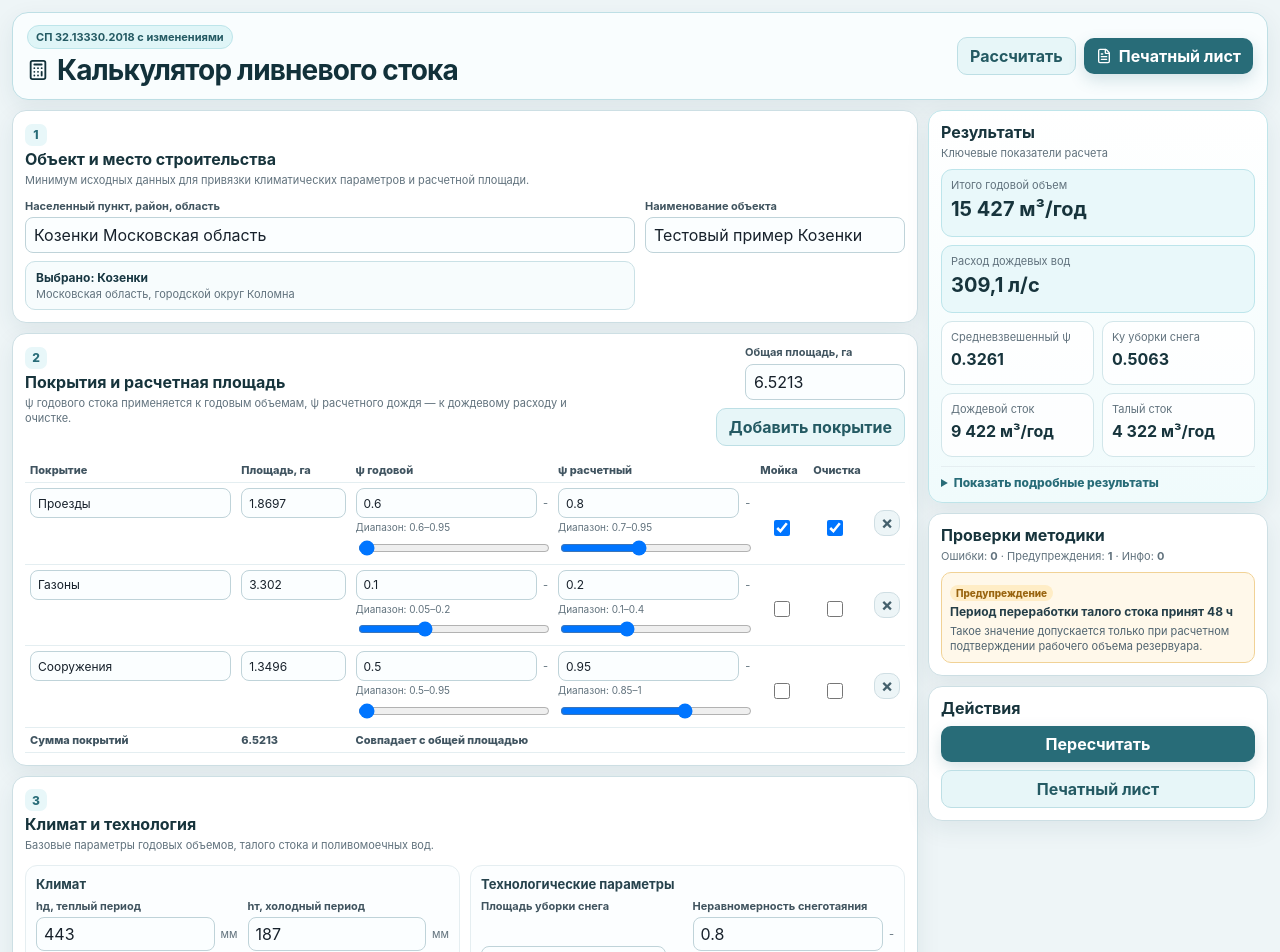
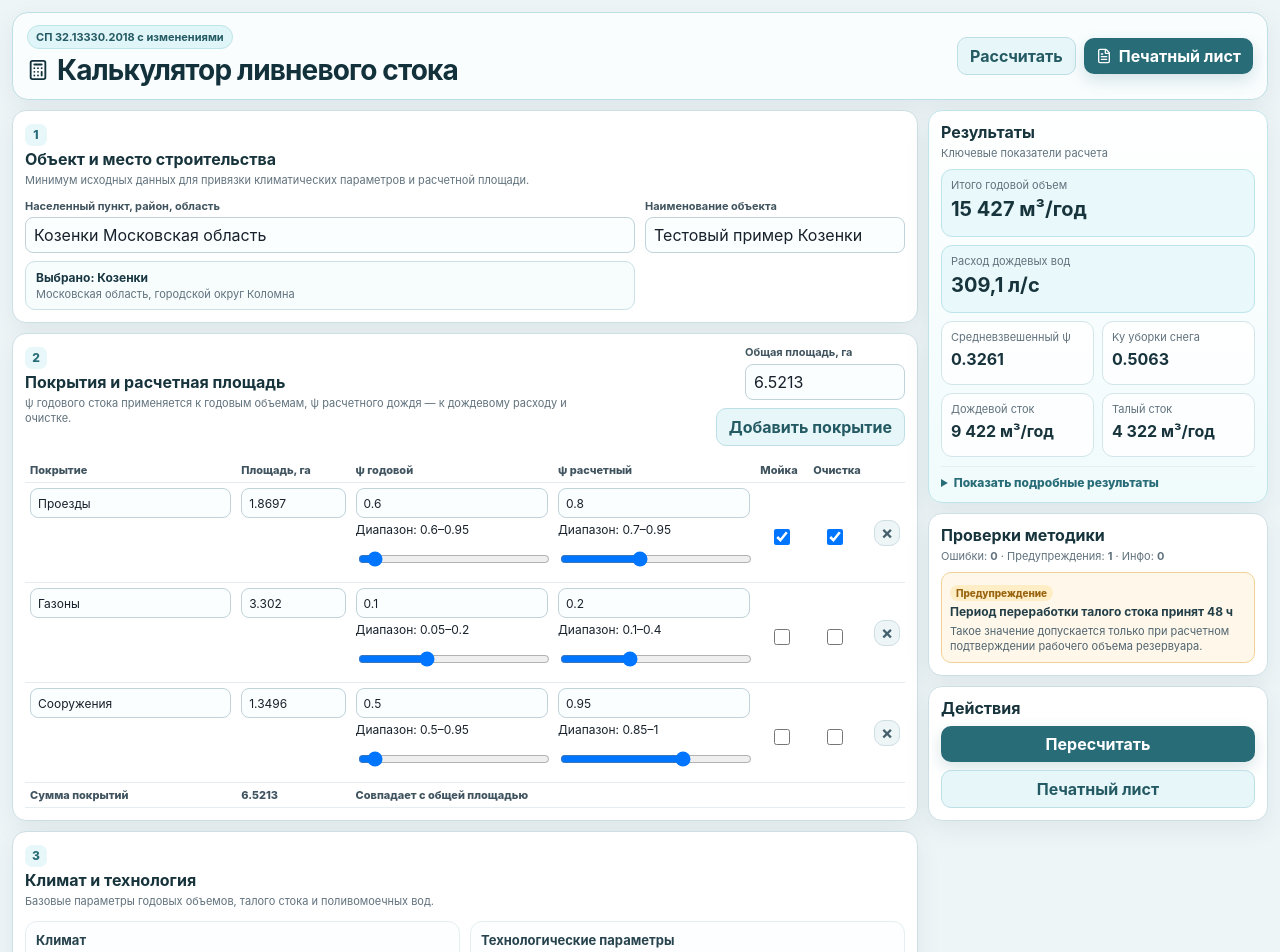
Before and after one commit to Embard/stormwater-sp-calculator, a React (Vite) app: page / in a window 1280 px wide. Shown: the top 952 px of the page. Built offline with nearby package versions, Linux system fonts and the light colour scheme.

Commit message:
Update NormativeInput.tsx

```diff
--- a/src/components/NormativeInput.tsx
+++ b/src/components/NormativeInput.tsx
@@ -1,18 +1,19 @@
-import { useId } from 'react';
+import type { ChangeEvent } from 'react';
 import type { NormativeValue } from '../types';
 
 type Props = {
   label?: string;
   value: NormativeValue;
-  onChange: (next: NormativeValue) => void;
+  onChange: (value: NormativeValue) => void;
   compact?: boolean;
-  step?: number | string;
   showSlider?: boolean;
+  readOnly?: boolean;
 };
 
-function formatRange(value: NormativeValue): string {
-  if (value.min === undefined && value.max === undefined) return '';
-  return `${value.min ?? '—'}–${value.max ?? '—'}${value.unit && value.unit !== '-' ? ` ${value.unit}` : ''}`;
+function stepFor(value: number): string {
+  if (Number.isInteger(value)) return '1';
+  const fraction = value.toString().split('.')[1]?.length ?? 0;
+  return fraction > 2 ? '0.0001' : '0.01';
 }
 
 export function NormativeInput({
@@ -20,58 +21,51 @@ export function NormativeInput({
   value,
   onChange,
   compact = false,
-  step = 0.0001,
-  showSlider = true
+  showSlider = true,
+  readOnly = false
 }: Props) {
-  const inputId = useId();
-  const hasRange = value.min !== undefined || value.max !== undefined;
-  const isOutOfRange =
-    (value.min !== undefined && value.value < value.min) ||
-    (value.max !== undefined && value.value > value.max);
+  const hasRange = value.min !== undefined && value.max !== undefined;
+  const hasAdjustableRange = hasRange && value.min !== value.max;
+  const outOfRange = hasRange && ((value.min !== undefined && value.value < value.min) || (value.max !== undefined && value.value > value.max));
 
-  const handleNumberChange = (nextValue: number) => {
-    onChange({
-      ...value,
-      value: nextValue,
-      basis: value.basis === 'calculated' ? 'manual' : value.basis
-    });
+  const handleNumberChange = (event: ChangeEvent<HTMLInputElement>) => {
+    const next = event.target.value === '' ? 0 : Number(event.target.value.replace(',', '.'));
+    onChange({ ...value, value: Number.isFinite(next) ? next : value.value });
   };
 
-  const sliderValue = Math.min(
-    value.max ?? value.value,
-    Math.max(value.min ?? value.value, value.value)
-  );
-
   return (
-    <div className={`normative-input ${compact ? 'compact' : ''} ${isOutOfRange ? 'is-invalid' : ''}`}>
-      {label ? <label className="field-label" htmlFor={inputId}>{label}</label> : null}
+    <label className={`field ${compact ? 'compact-field' : ''} ${outOfRange ? 'out-of-range' : ''}`}>
+      {label ? <span className="field-label">{label}</span> : null}
       <div className="input-row">
         <input
-          id={inputId}
           type="number"
-          step={step}
+          step={stepFor(value.value)}
           value={value.value}
-          onChange={(event) => handleNumberChange(Number(event.target.value))}
+          readOnly={readOnly}
+          onFocus={(event) => event.currentTarget.select()}
+          onChange={handleNumberChange}
         />
-        <span className="unit">{value.unit}</span>
+        {value.unit !== '-' ? <span className="unit">{value.unit}</span> : null}
       </div>
 
-      {hasRange ? <div className="normative-meta">Диапазон: {formatRange(value)}</div> : null}
+      {hasRange ? (
+        <span className="range-note">
+          Диапазон: {value.min}–{value.max}{value.unit !== '-' ? ` ${value.unit}` : ''}
+        </span>
+      ) : null}
 
-      {hasRange && showSlider ? (
+      {!readOnly && showSlider && hasAdjustableRange ? (
         <input
-          className="range"
+          className="normative-slider"
           type="range"
-          min={value.min ?? value.value}
-          max={value.max ?? value.value}
-          step={step}
-          value={sliderValue}
-          onChange={(event) => handleNumberChange(Number(event.target.value))}
-          aria-label={label ? `${label}: выбор значения в нормативном диапазоне` : 'Выбор значения в нормативном диапазоне'}
+          min={value.min}
+          max={value.max}
+          step={stepFor(value.value)}
+          value={value.value}
+          onChange={(event) => onChange({ ...value, value: Number(event.target.value) })}
+          aria-label={label ?? 'Нормативное значение'}
         />
       ) : null}
-
-      {isOutOfRange ? <span className="error-text">Вне диапазона — нужно обоснование</span> : null}
-    </div>
+    </label>
   );
 }
```
